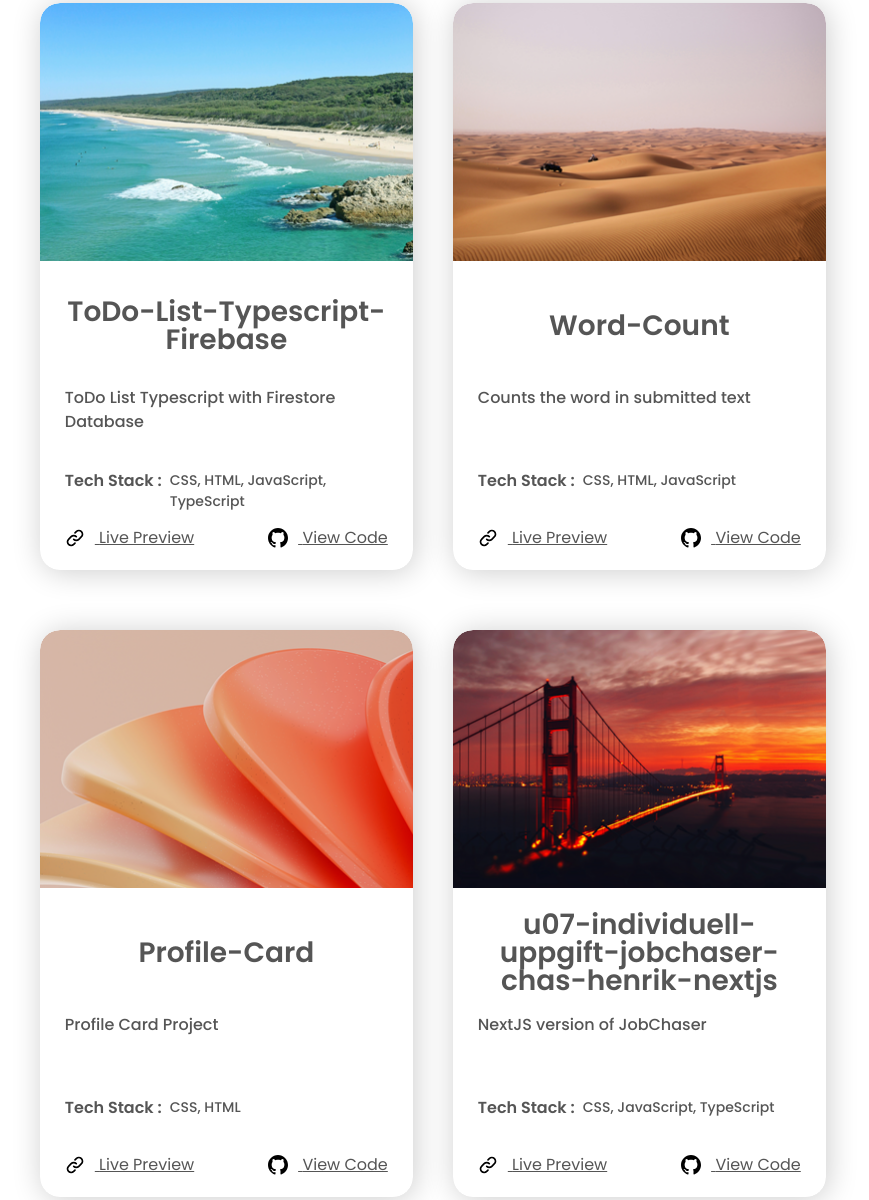
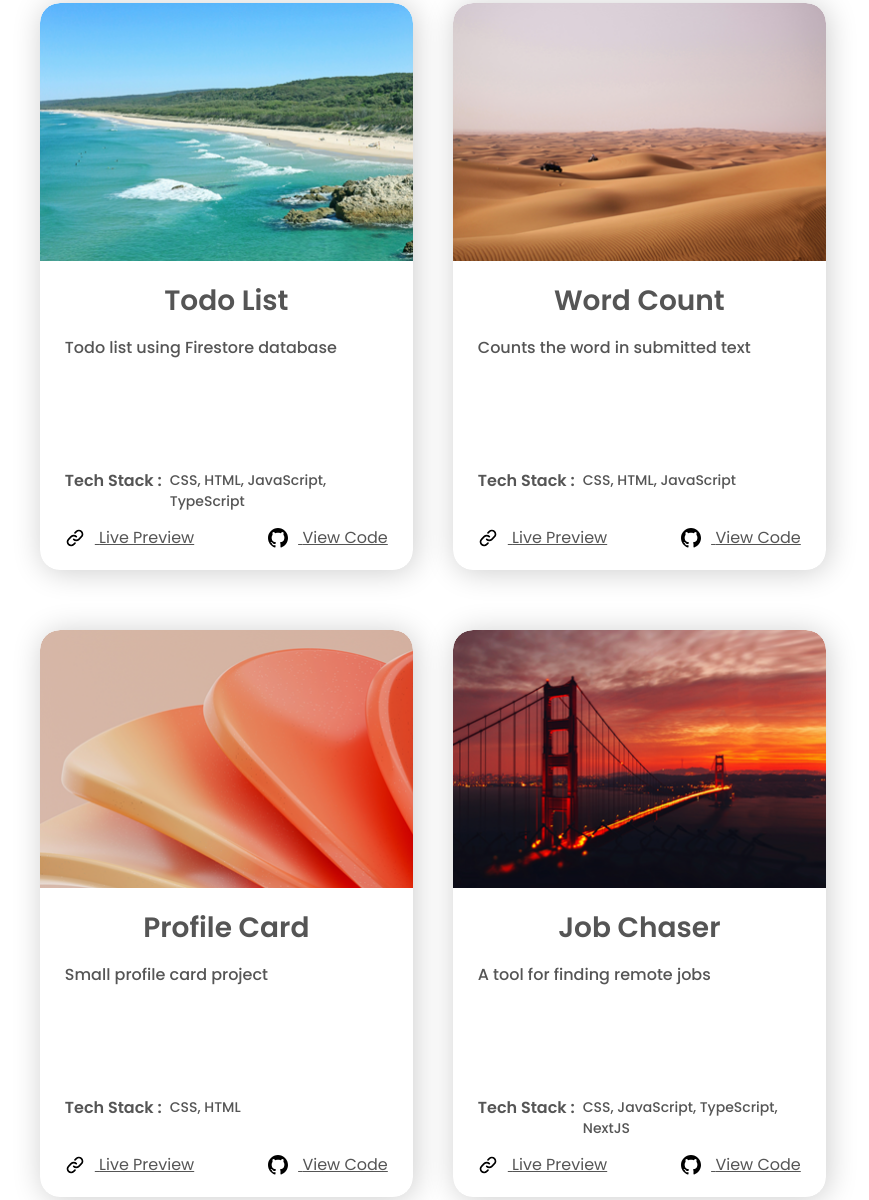
Before and after one commit to Chas-Henrik/Henriks-Resume, a plain HTML site: page index.html in a window 1280 px wide. Shown: the part 8329-9529 px from the top of the page, without its empty margins (101-970 px from the left). Drawn offline with Linux system fonts and the light colour scheme.

Commit message:
Improved Profile Card content

```diff
--- a/css/index.css
+++ b/css/index.css
@@ -600,7 +600,7 @@ details {
     height: 31rem;
     padding: 1.5rem 2.5rem;
     display: grid;
-    grid-template-rows: 10rem 1fr 4rem 3.5rem;
+    grid-template-rows: 5rem 1fr 4rem 3.5rem;
     overflow: hidden;
     gap: 1rem;
 }
--- a/js/script.js
+++ b/js/script.js
@@ -45,52 +45,52 @@ function expandAllDetails(e) {
 // *** Connect to GitHub & populate page ***
 const REPOS = [
     {
-        image: "Project1",
         name: "Minesweeper",
         description: "Minesweeper game",
         techStack: "CSS, HTML, JavaScript",
         repo: "https://github.com/Chas-Henrik/Minesweeper/",
-        site: "https://chas-henrik.github.io/Minesweeper/"
+        site: "https://chas-henrik.github.io/Minesweeper/",
+        image: "Project1"
     },
     {
-        image: "Project2",
-        name: "OOP-Poker",
-        description: "Online Poker Game for 2-5 players",
+        name: "Online Poker",
+        description: "Online poker game for 2-5 players",
         techStack: "CSS, HTML, JavaScript",
         repo: "https://github.com/Chas-Henrik/OOP-Poker/",
-        site: "https://chas-henrik.github.io/OOP-Poker/"
+        site: "https://chas-henrik.github.io/OOP-Poker/",
+        image: "Project2"
     },
     {
-        image: "Project3",
-        name: "ToDo-List-Typescript-Firebase",
-        description: "ToDo List Typescript with Firestore Database",
+        name: "Todo List",
+        description: "Todo list using Firestore database",
         techStack: "CSS, HTML, JavaScript, TypeScript",
         repo: "https://github.com/Chas-Henrik/ToDo-List-Typescript-Firebase/",
-        site: "https://chas-henrik.github.io/ToDo-List-Typescript-Firebase/"
+        site: "https://chas-henrik.github.io/ToDo-List-Typescript-Firebase/",
+        image: "Project3"
     },
     {
-        image: "Project4",
-        name: "Word-Count",
+        name: "Word Count",
         description: "Counts the word in submitted text",
         techStack: "CSS, HTML, JavaScript",
         repo: "https://github.com/Chas-Henrik/Word-Count/",
-        site: "https://chas-henrik.github.io/Word-Count/"
+        site: "https://chas-henrik.github.io/Word-Count/",
+        image: "Project4"
     },
     {
-        image: "Project5",
-        name: "Profile-Card",
-        description: "Profile Card Project",
+        name: "Profile Card",
+        description: "Small profile card project",
         techStack: "CSS, HTML",
         repo: "https://github.com/Chas-Henrik/Profile-Card/",
-        site: "https://chas-henrik.github.io/Profile-Card/"
+        site: "https://chas-henrik.github.io/Profile-Card/",
+        image: "Project5"
     },
     {
-        image: "Project6",
-        name: "u07-individuell-uppgift-jobchaser-chas-henrik-nextjs",
-        description: "NextJS version of JobChaser",
-        techStack: "CSS, JavaScript, TypeScript",
+        name: "Job Chaser",
+        description: "A tool for finding remote jobs",
+        techStack: "CSS, JavaScript, TypeScript, NextJS",
         repo: "https://github.com/Chas-Henrik/u07-individuell-uppgift-jobchaser-chas-henrik-nextjs",
-        site: "https://u07-individuell-uppgift-jobchaser-chas-henrik-nextjs.vercel.app/"
+        site: "https://u07-individuell-uppgift-jobchaser-chas-henrik-nextjs.vercel.app/",
+        image: "Project6"
     }
 ];
 const skillsAccumulated = {};
```
